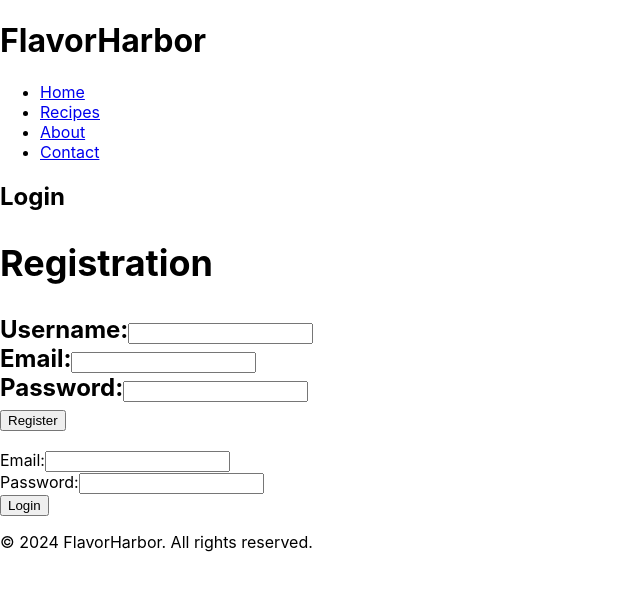
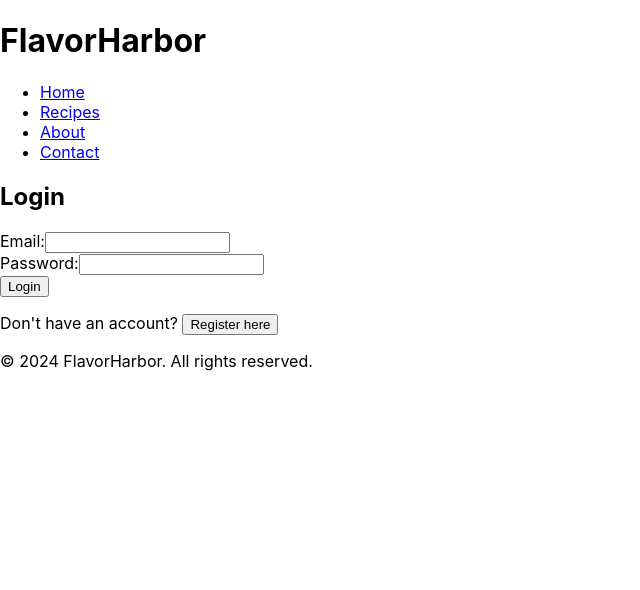
Before and after one commit to jasleen-github/INFO-5139-ProductBacklog, a React (Create React App) app in the folder flavor-harbor/: page / in a window 1280 px wide. Shown: the top 590 px of the page, without its empty margins (0-640 px from the left). Built offline with nearby package versions, Linux system fonts and the light colour scheme.

Commit message:
firebase added

```diff
--- a/flavor-harbor/package.json
+++ b/flavor-harbor/package.json
@@ -3,12 +3,18 @@
   "version": "0.1.0",
   "private": true,
   "dependencies": {
+    "@react-navigation/native": "^6.1.14",
+    "@react-navigation/stack": "^6.3.25",
     "@testing-library/jest-dom": "^5.17.0",
     "@testing-library/react": "^13.4.0",
     "@testing-library/user-event": "^13.5.0",
     "firebase": "^10.8.1",
     "react": "^18.2.0",
     "react-dom": "^18.2.0",
+    "react-native": "^0.73.5",
+    "react-native-safe-area-context": "^4.9.0",
+    "react-native-screens": "^3.29.0",
+    "react-router-dom": "^6.22.2",
     "react-scripts": "^5.0.1",
     "web-vitals": "^2.1.4"
   },
--- a/flavor-harbor/src/App.js
+++ b/flavor-harbor/src/App.js
@@ -1,14 +1,27 @@
-import React from "react";
-import Login from "./Components/Pages/LoginPage";
+// App.js
+
+import React, { useState } from "react";
 import Header from "./Components/Pages/Header";
 import Footer from "./Components/Pages/Footer";
+import Login from "./Components/Pages/LoginPage";
+import Registration from "./Components/Pages/registration";
 
 const App = () => {
+  const [isLoginPage, setIsLoginPage] = useState(true); // State variable to track whether the user is in the login page
+
+  // Function to switch between registration and login pages
+  const togglePage = () => {
+    setIsLoginPage((prevState) => !prevState);
+  };
+
   return (
     <div className="app-container">
       <Header />
-      <Login />
-
+      {isLoginPage ? (
+        <Login togglePage={togglePage} />
+      ) : (
+        <Registration togglePage={togglePage} />
+      )}
       <Footer />
     </div>
   );
--- a/flavor-harbor/src/Components/Pages/LoginPage.js
+++ b/flavor-harbor/src/Components/Pages/LoginPage.js
@@ -1,7 +1,6 @@
 import React, { useState } from "react";
-import Registration from "./registration";
 
-const LoginPage = () => {
+const LoginPage = ({ togglePage }) => {
   // State for input values
   const [email, setEmail] = useState("");
   const [password, setPassword] = useState("");
@@ -19,9 +18,7 @@ const LoginPage = () => {
   return (
     <div className="login-container">
       <h2>Login</h2>
-      <h2>
-        <Registration />
-      </h2>
+
       <form onSubmit={handleSubmit}>
         <div className="form-group">
           <label htmlFor="email">Email:</label>
@@ -45,6 +42,10 @@ const LoginPage = () => {
         </div>
         <button type="submit">Login</button>
       </form>
+      <p>
+        Don't have an account?{" "}
+        <button onClick={togglePage}>Register here</button>
+      </p>
     </div>
   );
 };
--- a/flavor-harbor/src/Components/Pages/registration.js
+++ b/flavor-harbor/src/Components/Pages/registration.js
@@ -1,28 +1,96 @@
-// components/pages/Registration.js
+import React, { useState } from "react";
 
-import React, { useState } from 'react';
-
-const Registration = () => {
+import { auth, firestore } from "../../firebaseConfig"; // Import the Firebase authentication object
+import { createUserWithEmailAndPassword } from "firebase/auth";
+import { doc, setDoc } from "firebase/firestore";
+const Registration = ({ togglePage }) => {
   // State variables to hold form data
-  const [username, setUsername] = useState('');
-  const [email, setEmail] = useState('');
-  const [password, setPassword] = useState('');
+  const [firstname, setFirstname] = useState("");
+  const [lastname, setLastname] = useState("");
+  const [username, setUsername] = useState("");
+  const [email, setEmail] = useState("");
+  const [password, setPassword] = useState("");
 
   // Function to handle form submission
-  const handleSubmit = (event) => {
+  const handleSubmit = async (event) => {
     event.preventDefault();
-    // Perform registration logic here, e.g., send data to backend
-    console.log('Form submitted:', { username, email, password });
-    // Clear form fields after submission
-    setUsername('');
-    setEmail('');
-    setPassword('');
+    // try {
+    //   // Create user with email and password using Firebase
+    //   await auth.createUserWithEmailAndPassword(email, password);
+    //   // Update user profile with the provided username
+    //   await auth.currentUser.updateProfile({
+    //     displayName: username,
+    //   });
+    //   // Log success message
+    //   console.log("User registered successfully!");
+    //   // Clear form fields after successful registration
+    //   setUsername("");
+    //   setEmail("");
+    //   setPassword("");
+    // } catch (error) {
+    //   // Log any errors that occur during registration
+    //   console.error("Registration failed:", error.message);
+    // }
+    createUserWithEmailAndPassword(auth, email, password)
+      .then(async () => {
+        console.log("User Registered");
+
+        //setting the user Id
+        var userID = auth.currentUser.uid;
+        const userDocRef = doc(firestore, "users/" + userID);
+
+        //(first name, last name, email)
+        const userData = {
+          firstName: firstname,
+          lastName: lastname,
+          username: username,
+          email: email,
+        };
+
+        try {
+          await setDoc(userDocRef, userData);
+          console.log("User data stored successfully in Firestore");
+        } catch (error) {
+          console.error("Error storing user data in Firestore:", error);
+          // Handle the error appropriately
+        }
+      })
+      .catch((error) => {
+        let errorCode = error.code;
+        let errorMessage = error.message;
+        if (errorCode === "auth/weak-password") {
+          console.log("Password is too weak.");
+        } else {
+          console.log(errorMessage);
+          console.log(errorMessage);
+        }
+      });
   };
 
   return (
     <div>
       <h2>Registration</h2>
       <form onSubmit={handleSubmit}>
+        <div>
+          <label htmlFor="firstname">First Name:</label>
+          <input
+            type="text"
+            id="firstname"
+            value={firstname}
+            onChange={(e) => setFirstname(e.target.value)}
+            required
+          />
+        </div>
+        <div>
+          <label htmlFor="lastname">Last Name:</label>
+          <input
+            type="text"
+            id="lastname"
+            value={lastname}
+            onChange={(e) => setLastname(e.target.value)}
+            required
+          />
+        </div>
         <div>
           <label htmlFor="username">Username:</label>
           <input
@@ -55,6 +123,10 @@ const Registration = () => {
         </div>
         <button type="submit">Register</button>
       </form>
+      <p>
+        Already have an account?{" "}
+        <button onClick={togglePage}>Login here</button>
+      </p>
     </div>
   );
 };
--- a/flavor-harbor/src/firebaseConfig.js
+++ b/flavor-harbor/src/firebaseConfig.js
@@ -1,6 +1,8 @@
 // Import the functions you need from the SDKs you need
 import { initializeApp } from "firebase/app";
-import { getAnalytics } from "firebase/analytics";
+// import { getAnalytics } from "firebase/analytics";
+import { getAuth } from "firebase/auth";
+import { getFirestore } from "firebase/firestore";
 // TODO: Add SDKs for Firebase products that you want to use
 // https://firebase.google.com/docs/web/setup#available-libraries
 
@@ -18,4 +20,6 @@ const firebaseConfig = {
 
 // Initialize Firebase
 const app = initializeApp(firebaseConfig);
-const analytics = getAnalytics(app);
+// const analytics = getAnalytics(app);
+export const auth = getAuth(app);
+export const firestore = getFirestore(app);
```
Also changed, not shown: 1 other file (tests, documents, lock files or other folders).
